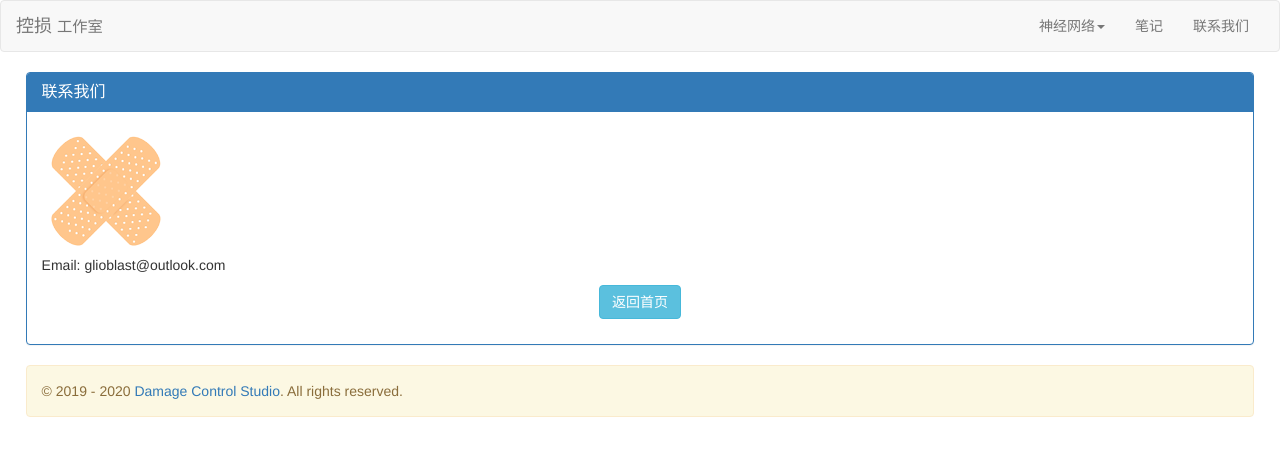
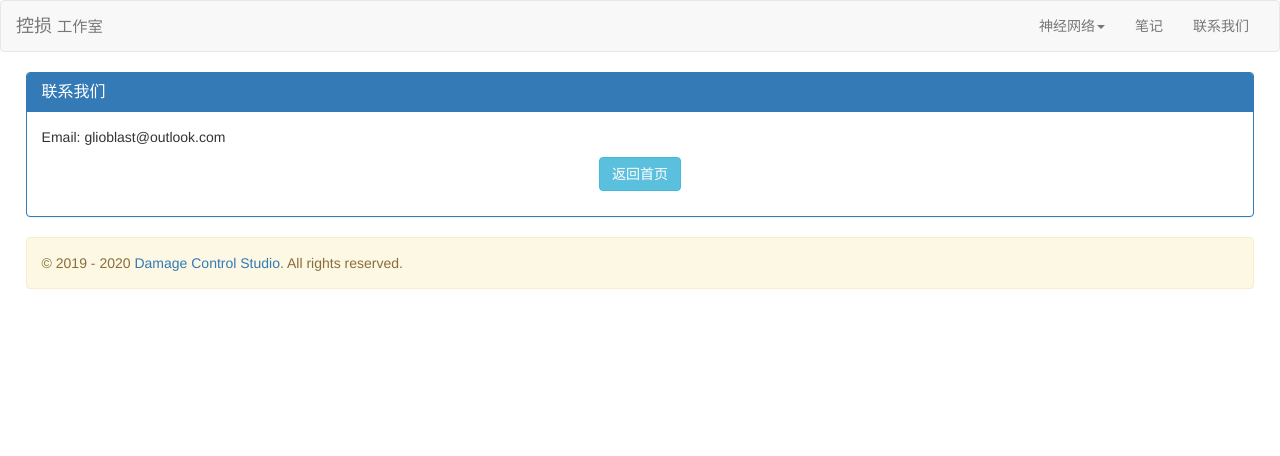
Before and after one commit to DamageControlStudio/HomePage, a Jekyll site: the page built from _pages/Contact.md, in a window 1280 px wide. Shown: the top 456 px of the page. Built offline with Jekyll 4.4.1, drawn with Linux system fonts in a browser that asks for light colours.

Commit message:
Add files via upload

```diff
--- a/_pages/Contact.md
+++ b/_pages/Contact.md
@@ -4,7 +4,6 @@ layout: post
 permalink: /contact/
 ---
 
-![logo](/img/logo_128.png)
 Email:
 <script>
   document.write(String.fromCharCode(103,108,105,111,98,108,97,115,116,64,111,117,116,108,111,111,107,46,99,111,109));
```
Also changed, not shown: _pages/Essay.md (line endings or trailing spaces).
